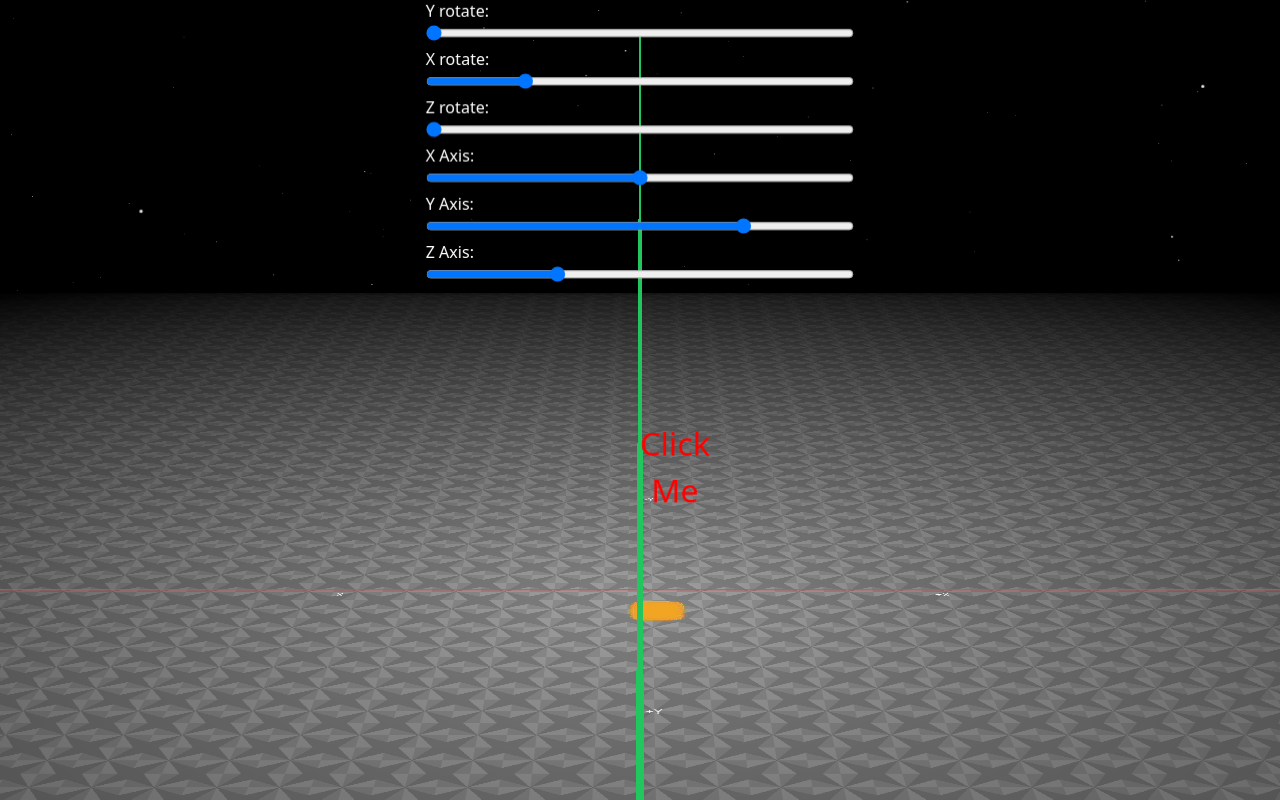
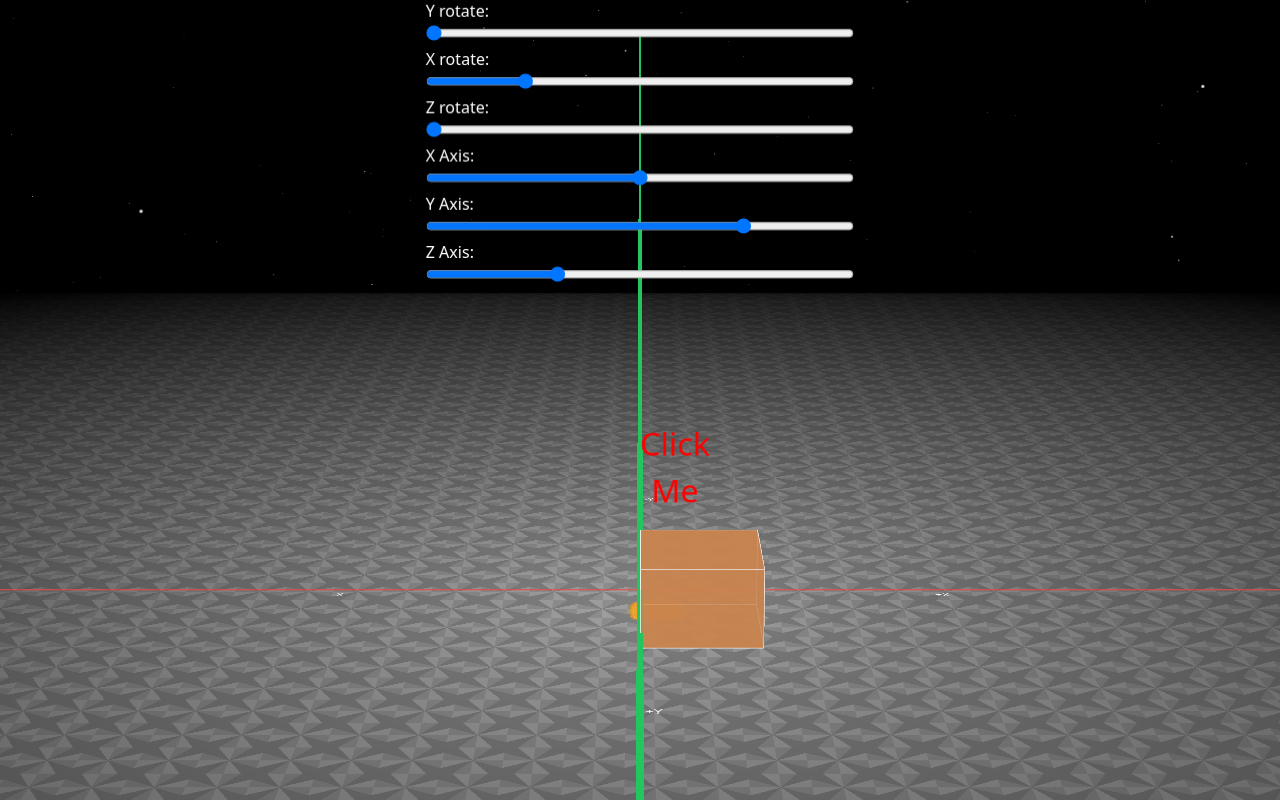
Before and after one commit to Prakash7895/portfolio2, a React (Vite) app: page / in a window 1280 px wide. Built offline with nearby package versions, Linux system fonts and the light colour scheme.

Commit message:
experience wrapper done

```diff
--- a/src/components/Company.tsx
+++ b/src/components/Company.tsx
@@ -185,16 +185,6 @@ const Company: FC<ICompany> = ({
 
   return (
     <div style={style}>
-      <button
-        style={{
-          color: 'red',
-          fontSize: '40px',
-          transform: 'translateZ(200px) rotateX(-90deg)',
-        }}
-        onClick={startAnimation}
-      >
-        Click Me
-      </button>
       <div id={`company-${id}`} className='border-2 border-blue-600'>
         {Array.from(Array(verticalCount)).map((_, i) => {
           return Array.from(Array(horizontalCount)).map((_, j) => (
--- /dev/null
+++ b/src/components/CompanyWrapper.tsx
@@ -0,0 +1,75 @@
+import { useRef } from 'react';
+import Company from './Company';
+import Cube from './Cube';
+
+const CompanyWrapper = () => {
+  const ref = useRef<HTMLDivElement>(null);
+
+  const animate = () => {
+    const topWall = ref.current?.getElementsByClassName(
+      'top-wall'
+    )[0] as HTMLDivElement;
+
+    topWall.animate(
+      [
+        { transform: topWall.style.transform + ' rotateX(0deg)' },
+        { transform: topWall.style.transform + ' rotateX(135deg)' },
+      ],
+      {
+        duration: 500,
+        fill: 'forwards',
+        easing: 'ease-in',
+      }
+    );
+  };
+  return (
+    <div ref={ref}>
+      <button
+        style={{
+          color: 'red',
+          fontSize: '40px',
+          transform: 'translateZ(200px) rotateX(-90deg)',
+        }}
+        onClick={animate}
+      >
+        Click Me
+      </button>
+      {/* <div>
+        <div
+          style={{
+            width: '80px',
+            height: '0px',
+            backgroundColor: 'red',
+            transform: 'translateZ(200px) rotateX(-90deg)',
+            boxShadow: '0px -50px 0px 30px #12ff32',
+          }}
+        ></div>
+        <div
+          style={{
+            width: '80px',
+            height: '0px',
+            backgroundColor: 'red',
+            transform: 'translateZ(200px) rotateX(-90deg)',
+            boxShadow: '0px -50px 0px 30px #12ff32',
+          }}
+        ></div>
+      </div> */}
+      <Company id='codvo' />
+      <Cube
+        width='150px'
+        length='150px'
+        height='100px'
+        opacity={0.8}
+        borderColor='#fff'
+        style={{
+          transform: 'rotateZ(90deg)',
+        }}
+        topStyle={{
+          transformOrigin: 'top center',
+        }}
+      />
+    </div>
+  );
+};
+
+export default CompanyWrapper;
--- a/src/components/Ground.tsx
+++ b/src/components/Ground.tsx
@@ -1,6 +1,6 @@
 import Axis from './Axis';
 import Boundary from './Boundary';
-import Company from './Company';
+import CompanyWrapper from './CompanyWrapper';
 import Experiences from './Experiences';
 import Projects from './Projects';
 
@@ -14,7 +14,7 @@ const Ground = () => {
       {/* <Boundary /> */}
       {/* <Experiences /> */}
       {/* <Projects /> */}
-      <Company id='codvo' />
+      <CompanyWrapper />
 
       {/* <Cube
         opacity={0.7}
```
